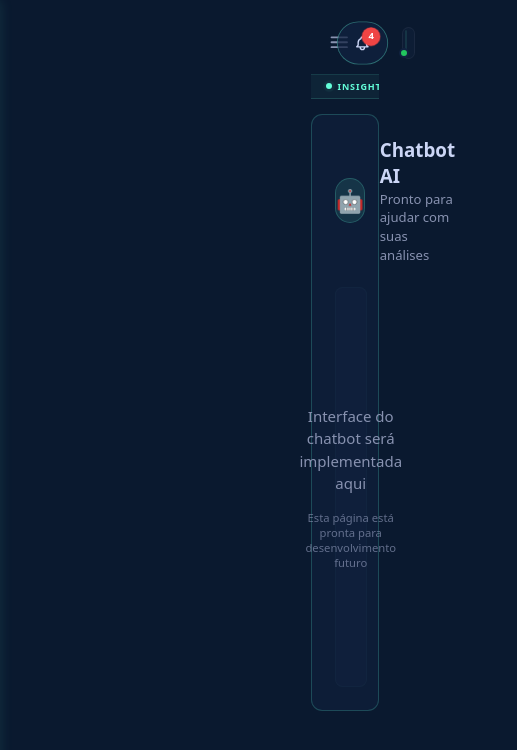
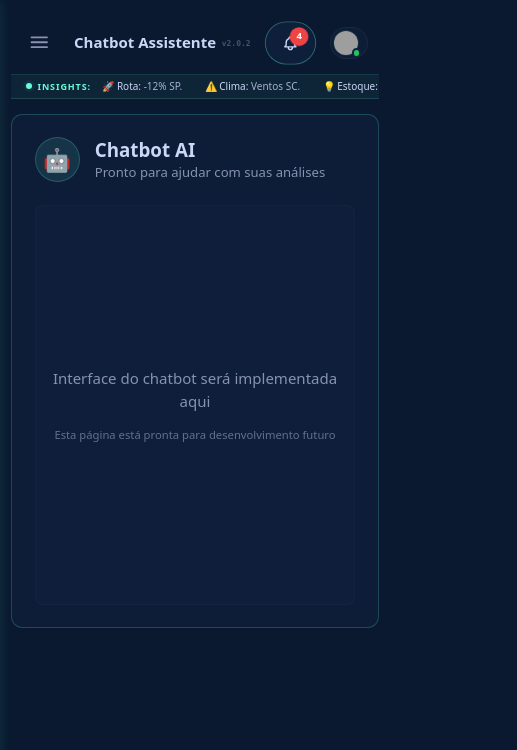
Before and after one commit to matheusmendes720/PrevIA-page, a Next.js app: page /chatbot in a window 390 px wide. Shown: the top 750 px of the page, 517 px wide, since content can reach past the window. Built offline with nearby package versions, Linux system fonts and the light colour scheme; grey boxes are pictures that could not be loaded.

Commit message:
fix: mobile UI layout - resolved sidebar z-index and position conflict, fixed tooltip overflow on low-tier mobile, and added global overflow safety

```diff
--- a/src/app/globals.css
+++ b/src/app/globals.css
@@ -235,9 +235,33 @@ body {
   left: 100%;
 }
 
-/* Timeline dot glow */
-.timeline-dot-glow {
-  position: relative;
+/* Mobile Layout Safety Fixes */
+@media (max-width: 1024px) {
+
+  html,
+  body {
+    overflow-x: hidden;
+    position: relative;
+    width: 100%;
+  }
+
+  #__next,
+  main {
+    overflow-x: hidden;
+    width: 100%;
+  }
+}
+
+/* Ensure images and SVGs never overflow their containers */
+img,
+svg {
+  max-width: 100%;
+  height: auto;
+}
+
+/* Fix flex child shrink behavior */
+.min-w-0 {
+  min-width: 0;
 }
 
 .timeline-dot-glow::after {
--- a/src/components/PrescriptiveTooltip.tsx
+++ b/src/components/PrescriptiveTooltip.tsx
@@ -107,7 +107,7 @@ const PrescriptiveTooltip: React.FC<PrescriptiveTooltipProps> = ({
       {isVisible && (
         <div
           ref={tooltipRef}
-          className={`absolute z-50 ${positionClasses[position]} ${isExpanded ? 'w-96' : 'w-80'} bg-brand-navy border border-brand-cyan/40 rounded-lg shadow-xl p-4 animate-fade-in`}
+          className={`absolute z-50 ${positionClasses[position]} w-[85vw] sm:w-80 ${isExpanded ? 'sm:w-96' : ''} max-w-[calc(100vw-2rem)] bg-brand-navy border border-brand-cyan/40 rounded-lg shadow-xl p-4 animate-fade-in`}
           role="tooltip"
         >
           {!isExpanded ? (
@@ -193,11 +193,10 @@ const PrescriptiveTooltip: React.FC<PrescriptiveTooltipProps> = ({
                       <div key={idx} className="bg-brand-light-navy/50 p-2 rounded text-xs">
                         <div className="flex items-center justify-between mb-1">
                           <span className="font-semibold text-brand-cyan">{action.action}</span>
-                          <span className={`px-2 py-0.5 rounded text-xs ${
-                            action.priority === 'URGENT' ? 'bg-red-500/20 text-red-400' :
-                            action.priority === 'HIGH' ? 'bg-orange-500/20 text-orange-400' :
-                            'bg-yellow-500/20 text-yellow-400'
-                          }`}>
+                          <span className={`px-2 py-0.5 rounded text-xs ${action.priority === 'URGENT' ? 'bg-red-500/20 text-red-400' :
+                              action.priority === 'HIGH' ? 'bg-orange-500/20 text-orange-400' :
+                                'bg-yellow-500/20 text-yellow-400'
+                            }`}>
                             {action.priority}
                           </span>
                         </div>
--- a/src/components/Sidebar.tsx
+++ b/src/components/Sidebar.tsx
@@ -291,8 +291,8 @@ const Sidebar: React.FC<SidebarProps> = memo(({
                 onMouseEnter={() => handleLinkHover(item.href)}
                 onClick={handleFeatureLinkClick}
                 className={`flex items-center rounded-lg transition-all duration-200 ${isCollapsedMode
-                    ? 'justify-center p-3 my-2'
-                    : 'p-3 my-2 space-x-3'
+                  ? 'justify-center p-3 my-2'
+                  : 'p-3 my-2 space-x-3'
                   } ${isActive
                     ? 'bg-brand-cyan/10 text-brand-cyan shadow-inner shadow-cyan-500/10 font-semibold'
                     : 'text-brand-slate hover:bg-brand-light-navy/50 hover:text-brand-lightest-slate'
@@ -339,14 +339,12 @@ const Sidebar: React.FC<SidebarProps> = memo(({
           bg-brand-navy/95 backdrop-blur-xl border-r border-brand-cyan/40 h-screen
           transition-all duration-300 ease-in-out
           flex flex-col
-          relative
           ${isMobile
-            ? `fixed inset-y-0 left-0 z-[1000] w-80 transform ${isMobileOpen ? 'translate-x-0' : '-translate-x-full'
-            } shadow-2xl`
-            : `sticky top-0 ${isCollapsed ? 'w-20' : 'w-64'} hidden lg:flex`
+            ? `fixed inset-y-0 left-0 z-[1000] w-72 transform ${isMobileOpen ? 'translate-x-0' : '-translate-x-full'
+            } shadow-2xl overflow-y-auto`
+            : `sticky top-0 relative ${isCollapsed ? 'w-20' : 'w-64'} hidden lg:flex`
           }
           p-4
-          overflow-y-auto
           hide-scrollbar
           animate-subtle-glow
         `}
```
Also changed, not shown: 1 other file (tests, documents, lock files or other folders).
